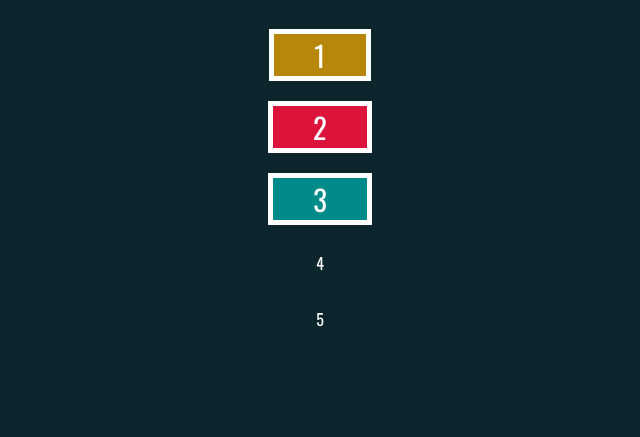
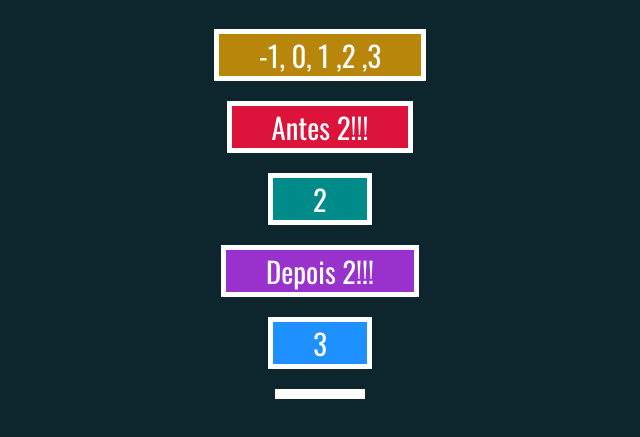
Before and after one commit to MatheusVilar1/estudies-js, a plain HTML site: page jquery/modificandoHTML2.html in a window 1280 px wide. Shown: the part 71-508 px from the top of the page, without its empty margins (320-960 px from the left). Drawn offline with Linux system fonts and the light colour scheme.

Commit message:
manipulando dom

```diff
--- a/jquery/modificandoHTML2.html
+++ b/jquery/modificandoHTML2.html
@@ -17,6 +17,28 @@
     <p class='numero'>5</p>
 
     <script>
-        // ...
+        $("#div1").append(' ,2')
+        $('#div1').prepend('0, ')
+
+        $('<span> ,3</span>').appendTo('#div1')
+        $('<span>-1, </span>').prependTo('#div1')
+
+        $('#div2').before('<p>Antes 2</p>')
+        $('#div2').after('<p>Depois 2</p>')
+
+        $('<p>Antes 3</p>').insertBefore('#div3')
+        $('<p>Depois 3</p>').insertAfter('#div3')
+
+        // $('p.numero').wrap('<div>')
+        $('p.numero').wrapAll('<div id="div4">')
+
+        $("#div4").empty()
+
+        $('#div3,#div4').prev().remove()
+
+        // $('<div>Substituto</div>').replaceAll('body>p')
+        $('body > p').replaceWith(function() {
+            return $('<div>').html($(this).html()).append('!!!')
+        })
     </script>
 </body>
```
